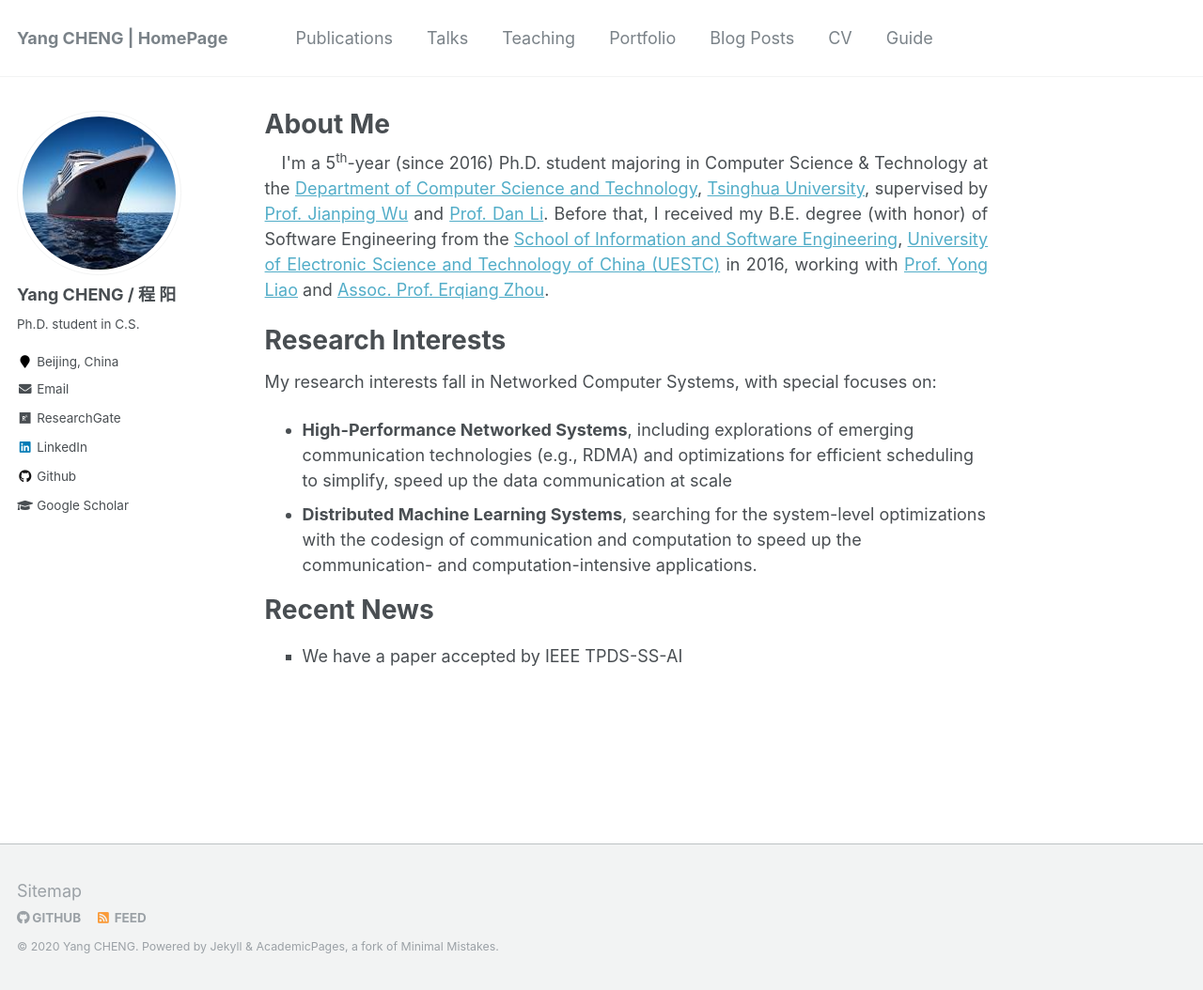
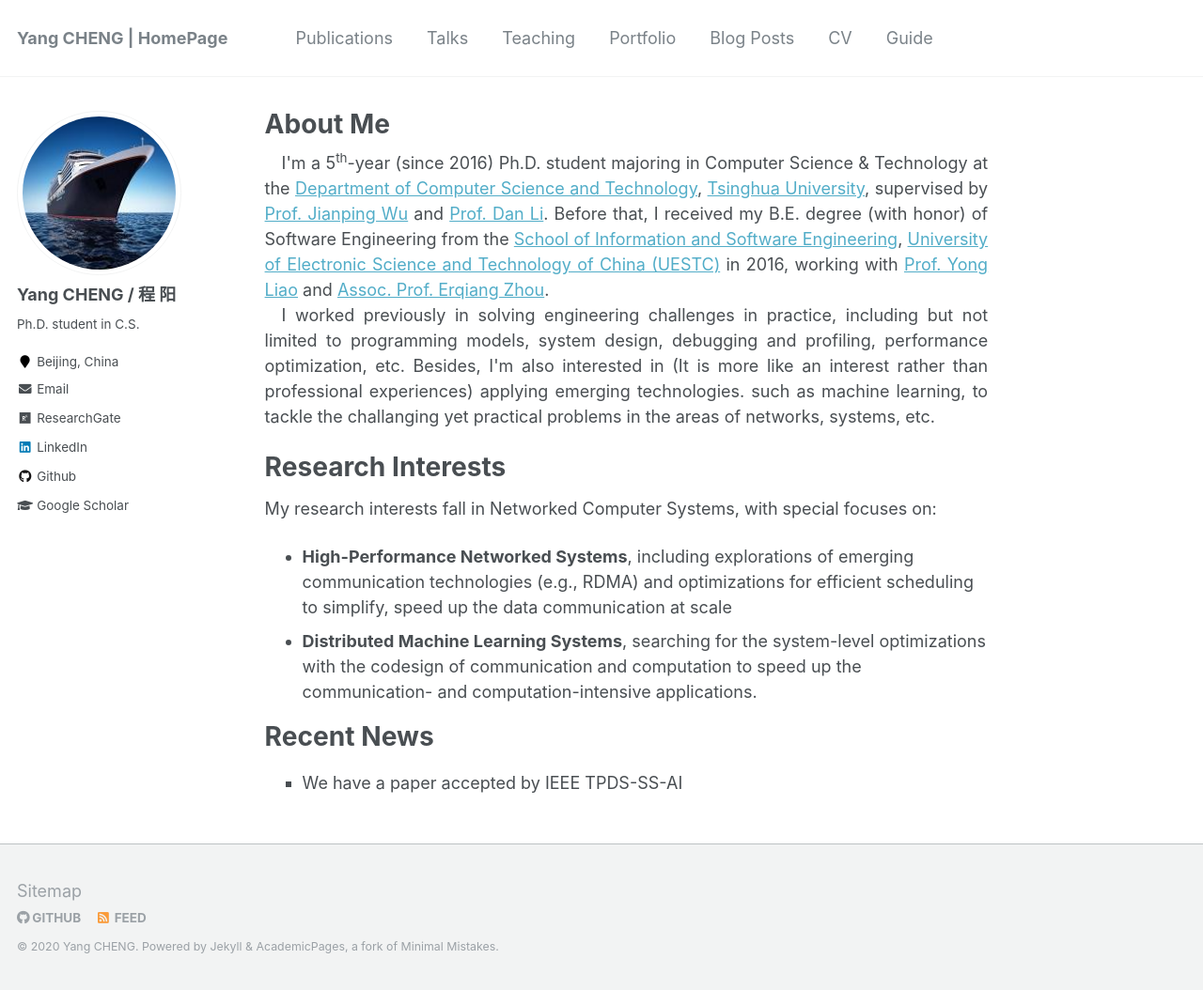
Before and after one commit to NEWPLAN/newplan.github.io, a Jekyll site: the page built from _pages/about.md, in a window 1280 px wide and 1054 px high. Shown: the whole window at 94% size. Built offline with Jekyll 4.4.1, drawn with Linux system fonts in a browser that asks for light colours.

Commit message:
Update about.md

```diff
--- a/_pages/about.md
+++ b/_pages/about.md
@@ -22,6 +22,11 @@ redirect_from:
 				<a href="http://www.is.uestc.edu.cn/teachers.do?id=1095">Assoc. Prof. Erqiang Zhou</a>.
 </div>
 
+
+<div style="text-align:justify; text-indent:1em;">
+I worked previously in solving engineering challenges in practice, including but not limited to programming models,  system design, debugging and profiling, performance optimization, etc. Besides, I'm also interested in (It is more like an interest rather than professional experiences) applying emerging technologies. such as machine learning, to tackle the challanging yet practical problems in the areas of networks, systems, etc.
+</div>
+
 <span > </span>
 
 # Research Interests
```
